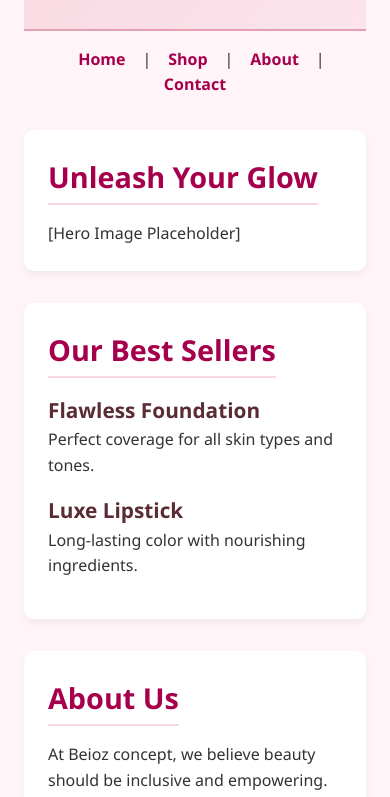
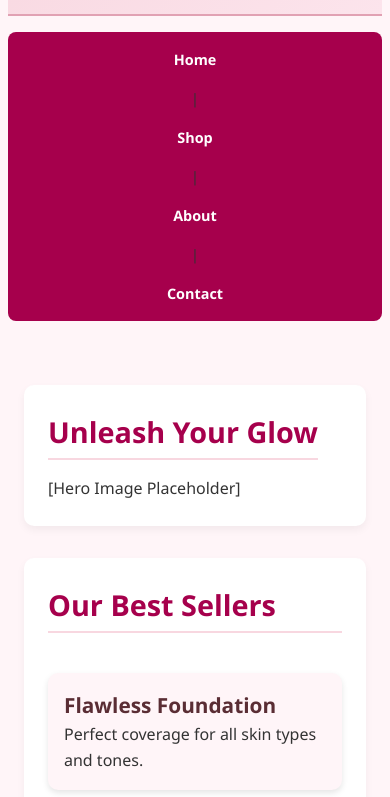
Before and after one commit to IzuuWokoma/IzuuWokoma.github.io, a plain HTML site: page index.html in a window 390 px wide. Shown: the part 130-927 px from the top of the page. Drawn offline with Linux system fonts and the light colour scheme.

Commit message:
Update makeupstyle.css
flex and grid nplemented

```diff
--- a/makeupstyle.css
+++ b/makeupstyle.css
@@ -1,11 +1,15 @@
+/* ============================= */
 /* General Reset */
+/* ============================= */
 * {
   margin: 0;
   padding: 0;
   box-sizing: border-box;
 }
 
+/* ============================= */
 /* Body Styling */
+/* ============================= */
 body {
   font-family: 'Segoe UI', Tahoma, Geneva, Verdana, sans-serif;
   background-color: #fff5f8; /* soft blush background */
@@ -14,7 +18,9 @@ body {
   padding: 0 1.5rem;
 }
 
+/* ============================= */
 /* Header */
+/* ============================= */
 header {
   text-align: center;
   padding: 2rem 1rem;
@@ -33,24 +39,35 @@ header p {
   font-style: italic;
 }
 
-/* Navigation */
+/* ============================= */
+/* Navigation (Flexbox) */
+/* ============================= */
 nav {
-  text-align: center;
+  display: flex;
+  justify-content: center;
+  flex-wrap: wrap;
+  gap: 1rem;
+  background-color: #a6004c;
+  padding: 1rem;
+  border-radius: 8px;
   margin: 1rem 0;
 }
 
 nav a {
-  color: #a6004c;
+  color: #fff;
   text-decoration: none;
   margin: 0 0.8rem;
   font-weight: bold;
+  transition: color 0.3s ease;
 }
 
 nav a:hover {
-  color: #ff4081;
+  color: #ffb6c1;
 }
 
+/* ============================= */
 /* Sections */
+/* ============================= */
 main section {
   margin: 2rem 0;
   padding: 1.5rem;
@@ -77,7 +94,30 @@ article h3 {
   font-size: 1.3rem;
 }
 
+/* ============================= */
+/* GRID for Best Sellers Section */
+/* ============================= */
+main section:nth-of-type(2) {
+  display: grid;
+  grid-template-columns: repeat(auto-fit, minmax(250px, 1fr));
+  gap: 1.5rem;
+}
+
+main section:nth-of-type(2) article {
+  background: #fff5f8;
+  padding: 1rem;
+  border-radius: 10px;
+  box-shadow: 0 3px 6px rgba(0, 0, 0, 0.1);
+  transition: transform 0.3s ease;
+}
+
+main section:nth-of-type(2) article:hover {
+  transform: translateY(-5px);
+}
+
+/* ============================= */
 /* Order Form */
+/* ============================= */
 form {
   margin-top: 1rem;
   background: #fff0f5;
@@ -119,7 +159,9 @@ form button:hover {
   background: #ff4081;
 }
 
+/* ============================= */
 /* Footer */
+/* ============================= */
 footer {
   text-align: center;
   padding: 1rem;
@@ -128,3 +170,44 @@ footer {
   font-size: 0.9rem;
   color: #5a2d34;
 }
+
+/* ============================= */
+/* RESPONSIVENESS */
+/* ============================= */
+@media (max-width: 768px) {
+  header h1 {
+    font-size: 2rem;
+  }
+
+  nav {
+    flex-direction: column;
+    align-items: center;
+  }
+
+  main {
+    padding: 1rem;
+  }
+
+  form {
+    width: 90%;
+    margin: 0 auto;
+  }
+}
+
+@media (max-width: 480px) {
+  body {
+    padding: 0.5rem;
+  }
+
+  header h1 {
+    font-size: 1.6rem;
+  }
+
+  nav {
+    font-size: 0.9rem;
+  }
+
+  form button {
+    font-size: 1rem;
+  }
+}
```
